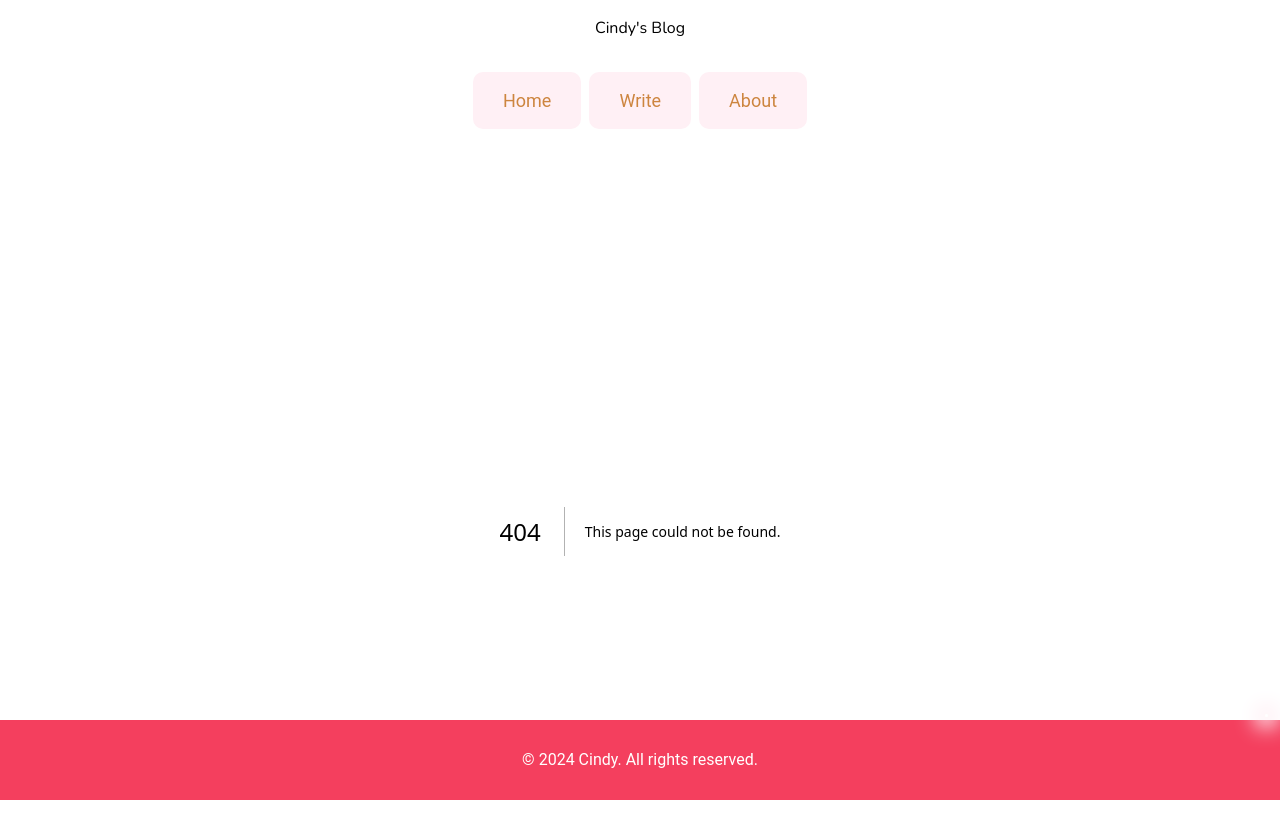
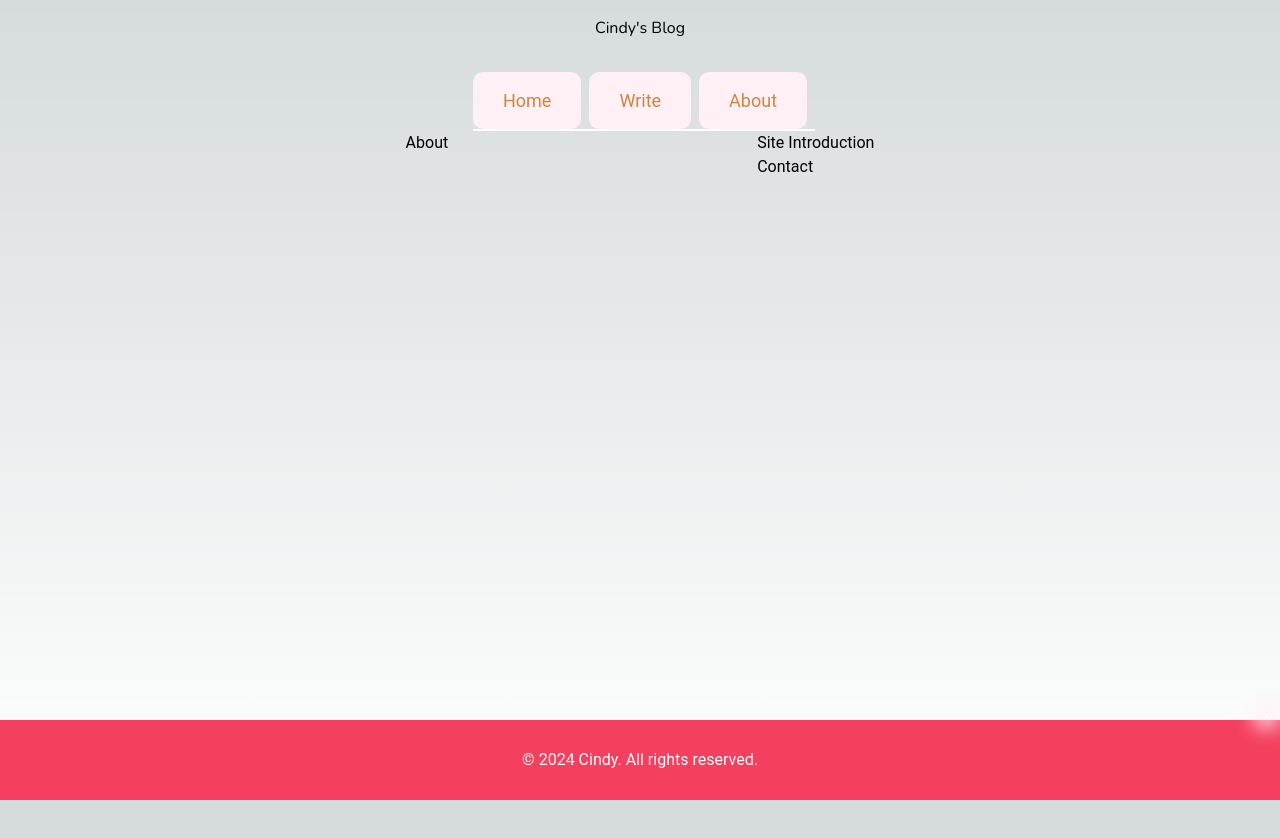
Before and after one commit to cindy951357/react-blog, a Next.js app: page /about in a window 1280 px wide. Before the commit this address had no page. Shown: the top 838 px of the page. After the commit the page ends 800 px from the top, so only its background shows below. Built offline with nearby package versions, Linux system fonts and the light colour scheme.

Commit message:
WIP: nested layout

```diff
--- /dev/null
+++ b/src/components/AboutLayout.tsx
@@ -0,0 +1,22 @@
+import { ReactNode } from 'react';
+import Menu from './Menu';  // 主選單
+import AboutMenu from './AboutMenu';  // About 頁面的子選單
+
+type AboutLayoutProps = {
+  children: ReactNode;
+};
+
+const AboutLayout = ({ children }: AboutLayoutProps) => {
+  return (
+    <div>
+      <div className='grid grid-cols-4'>
+        <div className='col-span-3'>{children}</div>
+        <div className="col-span-1">
+          <AboutMenu />
+        </div>
+      </div>
+    </div>
+  );
+};
+
+export default AboutLayout;
--- /dev/null
+++ b/src/components/AboutMenu.tsx
@@ -0,0 +1,18 @@
+import Link from 'next/link';
+
+const AboutMenu = () => {
+  return (
+    <nav>
+      <ul className='flex flex-col'>
+        <li className='flex'>
+          <Link href="/about/site-intro">Site Introduction</Link>
+        </li>
+        <li className='flex'>
+          <Link href="/about/contact">Contact</Link>
+        </li>
+      </ul>
+    </nav>
+  );
+};
+
+export default AboutMenu;
--- /dev/null
+++ b/src/components/Contact.tsx
@@ -0,0 +1,9 @@
+const Contact = () => {
+    return (
+      <div className='contact-component'>
+        <p>This is the Contact page.</p>
+      </div>
+    );
+  };
+
+  export default Contact;
--- a/src/components/Layout.tsx
+++ b/src/components/Layout.tsx
@@ -15,7 +15,7 @@ const Layout: React.FC<LayoutProps> = ({ children }) => {
     <div>
       <Header/>
       <Menu />
-      <div className="content flex justify-center">
+      <div className="content main-layout flex justify-center">
         {children}
       </div>
       <Footer/>
--- a/src/components/Menu.tsx
+++ b/src/components/Menu.tsx
@@ -21,7 +21,7 @@ const Menu: React.FC = () => {
                 <Link href="/write">
                     <GlowButton btnText={'Write'} color={'LavenderBlush'}/>
                 </Link>
-                <Link href="/write">
+                <Link href="/about">
                     <GlowButton btnText={'About'} color={'LavenderBlush'}/>
                 </Link>
             <div className='dummy-div'></div>
--- /dev/null
+++ b/src/components/SiteIntro.tsx
@@ -0,0 +1,7 @@
+const SiteIntroPage = () => {
+  return (
+      <div className="site-intro-component">Site intro</div>
+  );
+};
+
+export default SiteIntroPage;
--- /dev/null
+++ b/src/pages/about/contact.tsx
@@ -0,0 +1,9 @@
+import Contact from '@/components/Contact';
+
+const ContactPage = () => {
+  return (
+      <Contact />
+  );
+};
+
+export default ContactPage;
--- /dev/null
+++ b/src/pages/about/index.tsx
@@ -0,0 +1,12 @@
+import AboutLayout from '@/components/AboutLayout';
+
+const About = () => {
+  return (
+    <AboutLayout>
+      {/**meaning that default is site-intro page*/}
+      About
+    </AboutLayout>
+  );
+};
+
+export default About;
--- /dev/null
+++ b/src/pages/about/site-intro.tsx
@@ -0,0 +1,9 @@
+import SiteIntro from '@/components/SiteIntro';
+
+const SiteIntroPage = () => {
+  return (
+      <SiteIntro />
+  );
+};
+
+export default SiteIntroPage;
```
